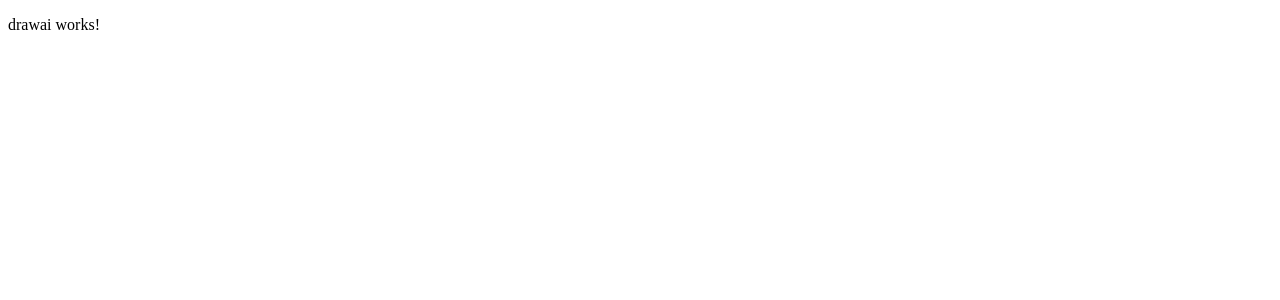
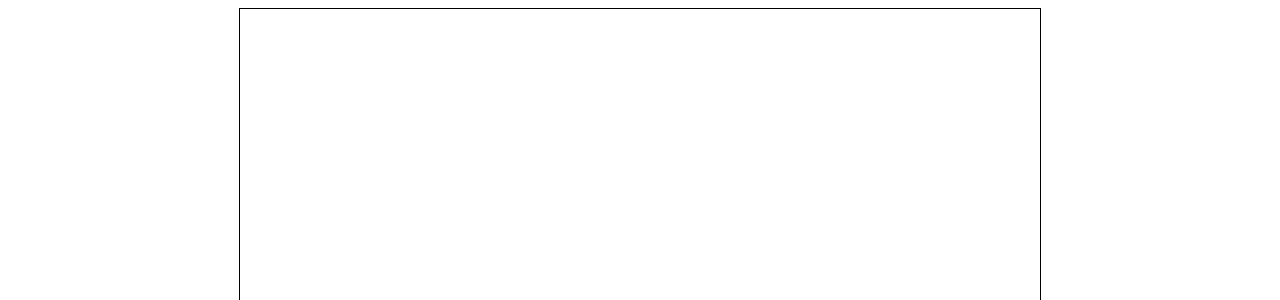
Before and after one commit to justinrds2001/TheGame, an Angular app: page /minigames/drawai in a window 1280 px wide. Shown: the top 300 px of the page. Built offline with nearby package versions, Linux system fonts and the light colour scheme.

Commit message:
Canvas created

```diff
--- a/src/app/minigames/drawai/drawai.component.css
+++ b/src/app/minigames/drawai/drawai.component.css
@@ -0,0 +1,6 @@
+canvas{
+    border: 1px solid #000000;
+    margin-left: auto;
+    margin-right: auto;
+    display: block;
+}
--- a/src/app/minigames/drawai/drawai.component.html
+++ b/src/app/minigames/drawai/drawai.component.html
@@ -1 +1,8 @@
-<p>drawai works!</p>
+<canvas #myCanvas width="800" height="600"
+        (mousedown)="onMouseDown($event)"
+        (mousemove)="onMouseMove($event)"
+        (mouseup)="onMouseUp()"
+        (touchstart)="onTouchStart($event)"
+        (touchmove)="onTouchMove($event)"
+        (touchend)="onTouchEnd()">
+</canvas>
--- a/src/app/minigames/drawai/drawai.component.ts
+++ b/src/app/minigames/drawai/drawai.component.ts
@@ -1,9 +1,94 @@
-import { Component } from '@angular/core';
+import { Component, OnInit, ViewChild, ElementRef } from '@angular/core';
 
 @Component({
+  selector: 'drawai',
   templateUrl: './drawai.component.html',
   styleUrls: ['./drawai.component.css']
 })
-export class DrawaiComponent {
+export class DrawaiComponent implements OnInit {
+  @ViewChild('myCanvas', { static: true }) canvasRef!: ElementRef<HTMLCanvasElement>;
+  private context!: CanvasRenderingContext2D;
+  private isDrawing = false;
 
+  ngOnInit(): void {
+    const canvas: HTMLCanvasElement = this.canvasRef.nativeElement;
+    this.context = canvas.getContext('2d')!;
+    this.context.lineWidth = 10;
+    this.context.strokeStyle = '#FF0000';
+
+    // Add event listeners to handle mouse and touch events
+    canvas.addEventListener('mousedown', this.onMouseDown.bind(this));
+    canvas.addEventListener('mousemove', this.onMouseMove.bind(this));
+    canvas.addEventListener('mouseup', this.onMouseUp.bind(this));
+    canvas.addEventListener('touchstart', this.onTouchStart.bind(this));
+    canvas.addEventListener('touchmove', this.onTouchMove.bind(this));
+    canvas.addEventListener('touchend', this.onTouchEnd.bind(this));
+  }
+
+  private getMouseCoordinates(event: MouseEvent | TouchEvent): { x: number, y: number } {
+    const canvas: HTMLCanvasElement = this.canvasRef.nativeElement;
+    const rect = canvas.getBoundingClientRect();
+
+    let clientX: number;
+    let clientY: number;
+
+    if (event instanceof MouseEvent) {
+      clientX = event.clientX;
+      clientY = event.clientY;
+    } else if (event instanceof TouchEvent) {
+      const touch = event.touches[0];
+      clientX = touch.clientX;
+      clientY = touch.clientY;
+    } else {
+      throw new Error('Invalid event type');
+    }
+
+    const offsetX = clientX - rect.left;
+    const offsetY = clientY - rect.top;
+
+    return { x: offsetX, y: offsetY };
+  }
+
+  private draw(x: number, y: number): void {
+    this.context.lineTo(x, y);
+    this.context.stroke();
+  }
+
+  onMouseDown(event: MouseEvent): void {
+    this.isDrawing = true;
+    const { x, y } = this.getMouseCoordinates(event);
+    this.context.beginPath();
+    this.context.moveTo(x, y);
+  }
+
+  onMouseMove(event: MouseEvent): void {
+    if (this.isDrawing) {
+      const { x, y } = this.getMouseCoordinates(event);
+      this.draw(x, y);
+    }
+  }
+
+  onMouseUp(): void {
+    this.isDrawing = false;
+  }
+
+  onTouchStart(event: TouchEvent): void {
+    event.preventDefault();
+    this.isDrawing = true;
+    const { x, y } = this.getMouseCoordinates(event);
+    this.context.beginPath();
+    this.context.moveTo(x, y);
+  }
+
+  onTouchMove(event: TouchEvent): void {
+    event.preventDefault();
+    if (this.isDrawing) {
+      const { x, y } = this.getMouseCoordinates(event);
+      this.draw(x, y);
+    }
+  }
+
+  onTouchEnd(): void {
+    this.isDrawing = false;
+  }
 }
```
